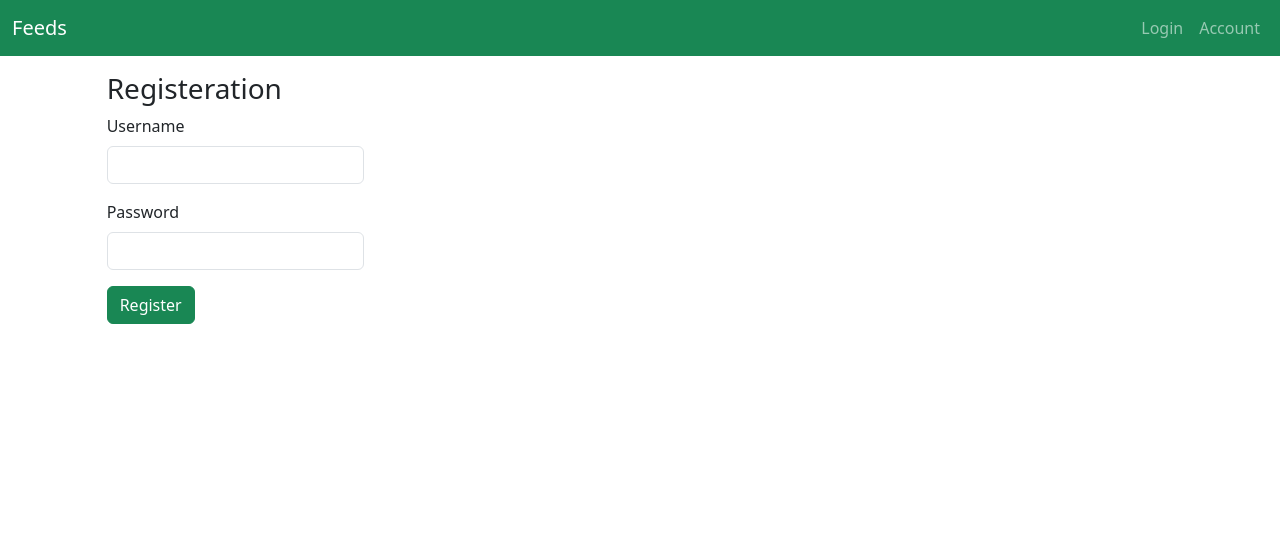
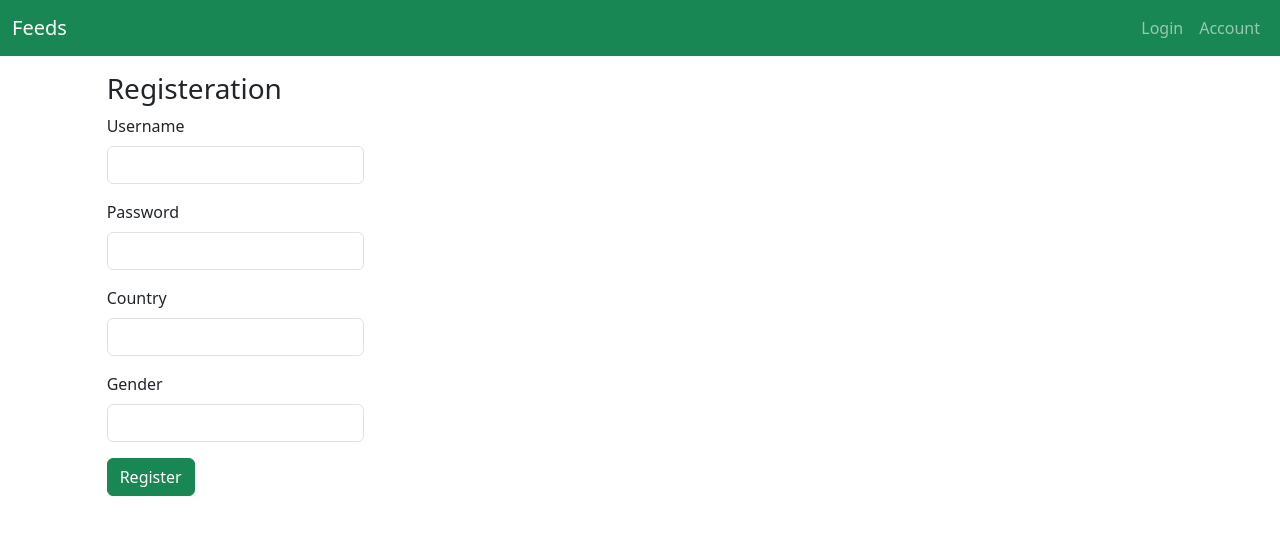
Before and after one commit to micem2/backend-final-project, a React (Create React App) app in the folder client/: page /register in a window 1280 px wide. Shown: the top 534 px of the page. Built offline with nearby package versions, Linux system fonts and the light colour scheme; no server answers; the HTML template or start-up script is replaced by a standard one.

Commit message:
added country and gender fields

```diff
--- a/client/src/components/Register.js
+++ b/client/src/components/Register.js
@@ -6,6 +6,8 @@ import { Form, Button } from "react-bootstrap";
 export const Register = () => {
     const [ username, setUsername ] = useState("");
     const [ password, setPassword ] = useState("");
+    const [ country, setCountry ] = useState("");
+    const [ gender, setGender ] = useState("");
 
     let { registerUser } = useContext(UserContext);
     let navigate = useNavigate();
@@ -13,7 +15,7 @@ export const Register = () => {
     function handleSubmit(event) {
         event.preventDefault();
 
-        registerUser(username, password).then(() => {
+        registerUser(username, password, country, gender).then(() => {
             window.alert('Thank you for registering. Please log in to use the account.');
             navigate('/login');
         }).catch(err => {
@@ -33,6 +35,14 @@ export const Register = () => {
                 <Form.Label>Password</Form.Label>
                 <Form.Control type="password" name="password" value={password} onChange={e => setPassword(e.target.value)} />
             </Form.Group>
+            <Form.Group className="mb-3">
+                <Form.Label>Country</Form.Label>
+                <Form.Control type="text" name="country" value={country} onChange={e => setCountry(e.target.value)} />
+            </Form.Group>
+            <Form.Group className="mb-3">
+                <Form.Label>Gender</Form.Label>
+                <Form.Control type="text" name="gender" value={gender} onChange={e => setGender(e.target.value)} />
+            </Form.Group>
             <Button type="submit" variant="success">Register</Button>
         </Form>
     )
```
